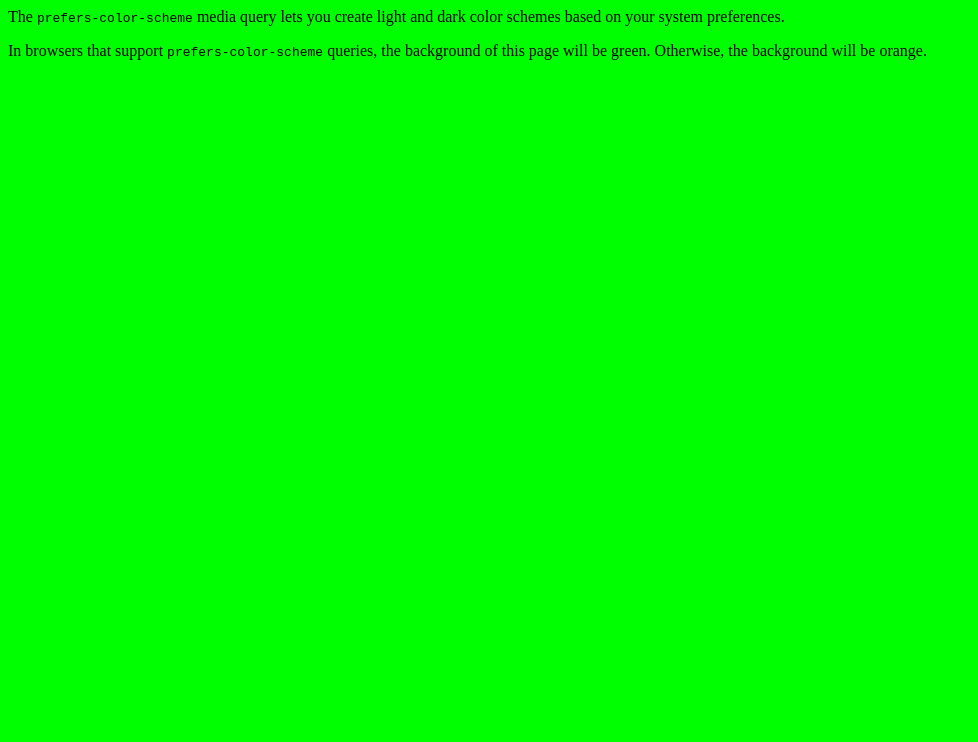
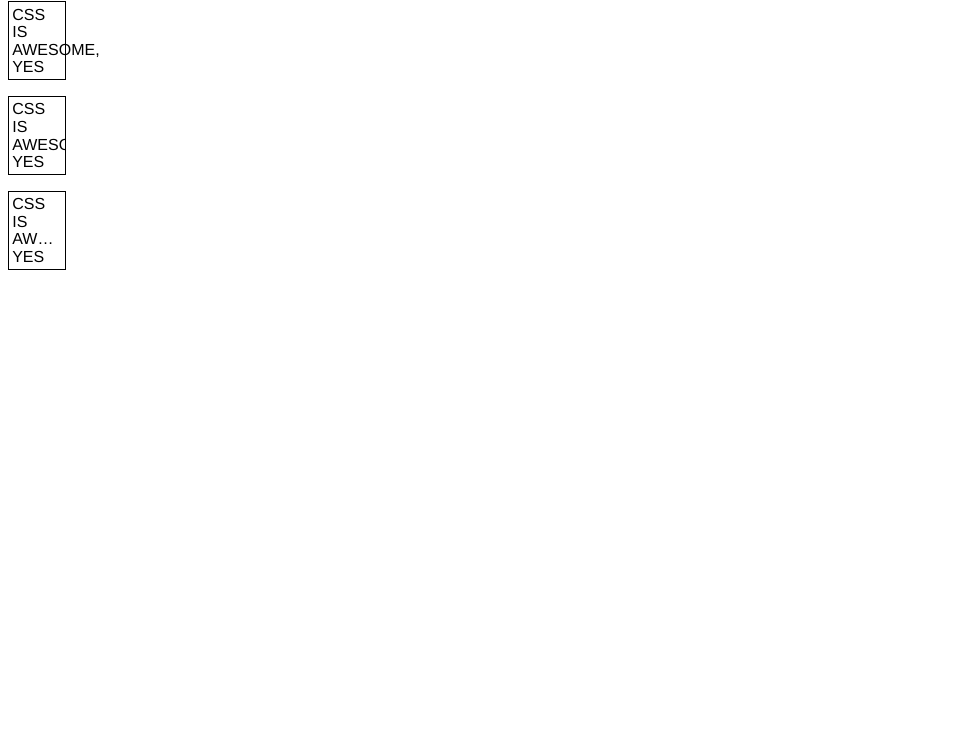
Before and after one commit to osamaahm/html, a plain HTML site: page index.html in a window 1280 px wide. Shown: the part 58-800 px from the top of the page, without its empty margins (0-978 px from the left). Drawn offline with Linux system fonts and the light colour scheme.

Commit message:
Update index.html

```diff
--- a/index.html
+++ b/index.html
@@ -1,31 +1,20 @@
-<html>
+<!doctype html>
+<head>
 <style>
-body {
-	background-color: #d70;
-}
-
-@media (prefers-color-scheme: light) {
-	body {
-		background-color: #0f0;
+	div{
+		font-family:Helvetica,sans-serif; line-height:1.1;
+  		width:3.1em; padding:.2em; border:solid .1em black; margin:1em 0;
 	}
-}
-
-@media (prefers-color-scheme: dark) {
-	body {
-		background-color: #00f;
-	}
-}
 </style>
-
 <body>
-
-<h1>@media (prefers-color-scheme) example</h1>
-<p>
-	The <code>prefers-color-scheme</code> media query lets you create light and dark color schemes based on your system preferences.
-<p>
-<p>
-	In browsers that support <code>prefers-color-scheme</code> queries, the background of this page will be green.
-	Otherwise, the background will be orange.
-</p>
+<h3>CSS OVERFLOW DEMO</h3>
+<div>
+	CSS IS AWESOME, YES
+</div>
+<div style="text-overflow:clip; overflow:hidden">
+	CSS IS AWESOME, YES
+</div>
+<div style="text-overflow:ellipsis; overflow:hidden">
+	CSS IS AWESOME, YES
+</div>
 </body>
-</html>
```
